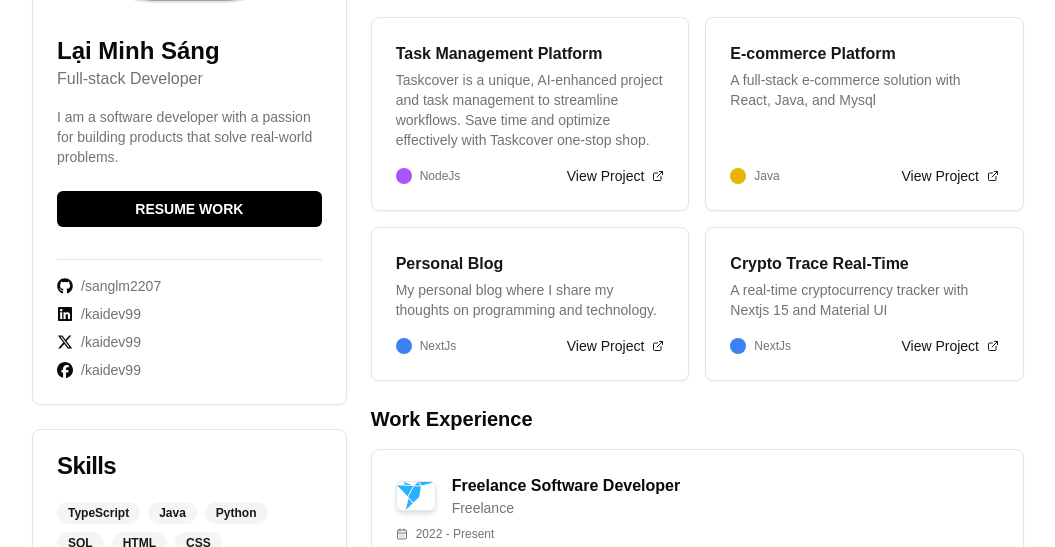
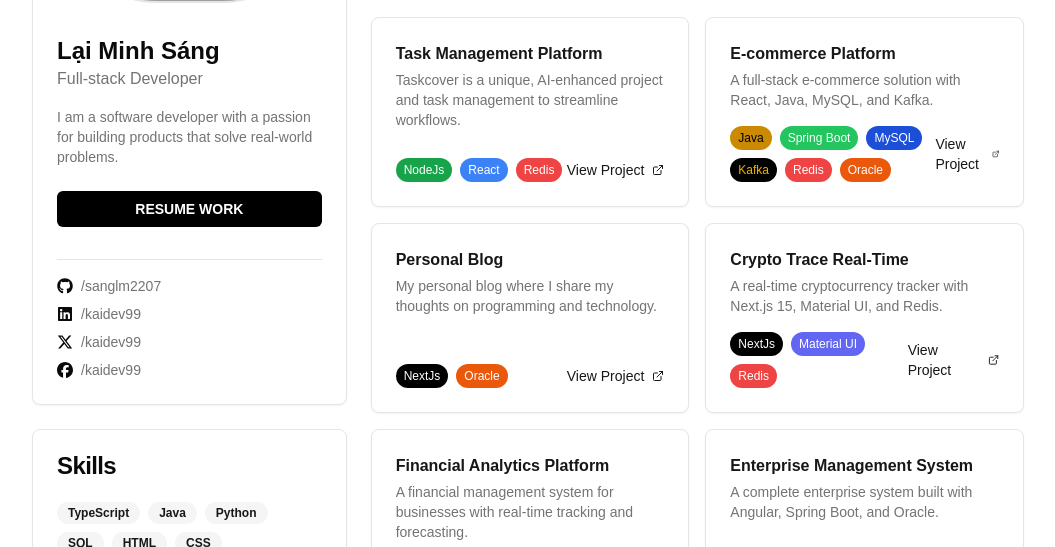
Before and after one commit to Sanglm2207/github-portfolio, a Next.js app: page / in a window 1280 px wide. Shown: the part 253-800 px from the top of the page, without its empty margins (112-1167 px from the left). Built offline with nearby package versions, Linux system fonts and the light colour scheme; grey boxes are pictures that could not be loaded.

Commit message:
enhance Projects component: update project descriptions, add new projects, and improve tech display

```diff
--- a/src/components/Projects.tsx
+++ b/src/components/Projects.tsx
@@ -8,36 +8,55 @@ import { Card, CardContent } from "@/components/ui/card";
 export const projects = [
     {
         title: "Task Management Platform",
-        description: "Taskcover is a unique, AI-enhanced project and task management to streamline workflows. Save time and optimize effectively with Taskcover one-stop shop.",
-        tech: "NodeJs",
+        description: "Taskcover is a unique, AI-enhanced project and task management to streamline workflows.",
+        techs: ["NodeJs", "React", "Redis"],
         link: "https://www.taskcover.com/en",
     },
     {
         title: "E-commerce Platform",
-        description: "A full-stack e-commerce solution with React, Java, and Mysql",
-        tech: "Java",
+        description: "A full-stack e-commerce solution with React, Java, MySQL, and Kafka.",
+        techs: ["Java", "Spring Boot", "MySQL", "Kafka", "Redis", "Oracle"],
         link: "#",
     },
     {
         title: "Personal Blog",
         description: "My personal blog where I share my thoughts on programming and technology.",
-        tech: "NextJs",
+        techs: ["NextJs", "Oracle"],
         link: "https://blog.kaidev99.com",
     },
     {
         title: "Crypto Trace Real-Time",
-        description: "A real-time cryptocurrency tracker with Nextjs 15 and Material UI",
-        tech: "NextJs",
+        description: "A real-time cryptocurrency tracker with Next.js 15, Material UI, and Redis.",
+        techs: ["NextJs", "Material UI", "Redis"],
         link: "https://trace-code.kaidev99.com",
     },
-]
+    {
+        title: "Financial Analytics Platform",
+        description: "A financial management system for businesses with real-time tracking and forecasting.",
+        techs: ["NodeJs", "NestJS", "NextJs", "MySQL", "Redis", "Kafka"],
+        link: "#",
+    },
+    {
+        title: "Enterprise Management System",
+        description: "A complete enterprise system built with Angular, Spring Boot, and Oracle.",
+        techs: ["Angular", "Spring Boot", "Oracle"],
+        link: "#",
+    },
+];
 
-const techColors = {
-    "NextJs": "bg-blue-500",
-    "React Native": "bg-green-500",
-    "NodeJs": "bg-purple-500",
-    "Java": "bg-yellow-500",
-}
+const techColors: Record<string, string> = {
+    "NextJs": "bg-black text-white",
+    "React": "bg-blue-500 text-white",
+    "Angular": "bg-red-600 text-white",
+    "NodeJs": "bg-green-600 text-white",
+    "Java": "bg-yellow-600 text-black",
+    "Spring Boot": "bg-green-500 text-white",
+    "MySQL": "bg-blue-700 text-white",
+    "Redis": "bg-red-500 text-white",
+    "Kafka": "bg-black text-yellow-500",
+    "Oracle": "bg-orange-600 text-white",
+    "Material UI": "bg-indigo-500 text-white",
+};
 
 export const Projects = () => {
     return (
@@ -61,7 +80,7 @@ export const Projects = () => {
                                     {p.description}
                                 </p>
                                 <div className="mt-auto flex items-center justify-between">
-                                    <div className="flex items-center space-x-2">
+                                    {/* <div className="flex items-center space-x-2">
                                         <div
                                             className={cn(
                                                 "size-4 rounded-full",
@@ -71,6 +90,19 @@ export const Projects = () => {
                                         <span className="text-xs font-medium text-muted-foreground">
                                             {p.tech}
                                         </span>
+                                    </div> */}
+                                    <div className="mt-auto flex flex-wrap gap-2">
+                                        {p.techs.map((tech) => (
+                                            <span
+                                                key={tech}
+                                                className={cn(
+                                                    "px-2 py-1 rounded-full text-xs font-medium",
+                                                    techColors[tech] || "bg-gray-500 text-white"
+                                                )}
+                                            >
+                                                {tech}
+                                            </span>
+                                        ))}
                                     </div>
                                     <Link
                                         href={p.link}
```
